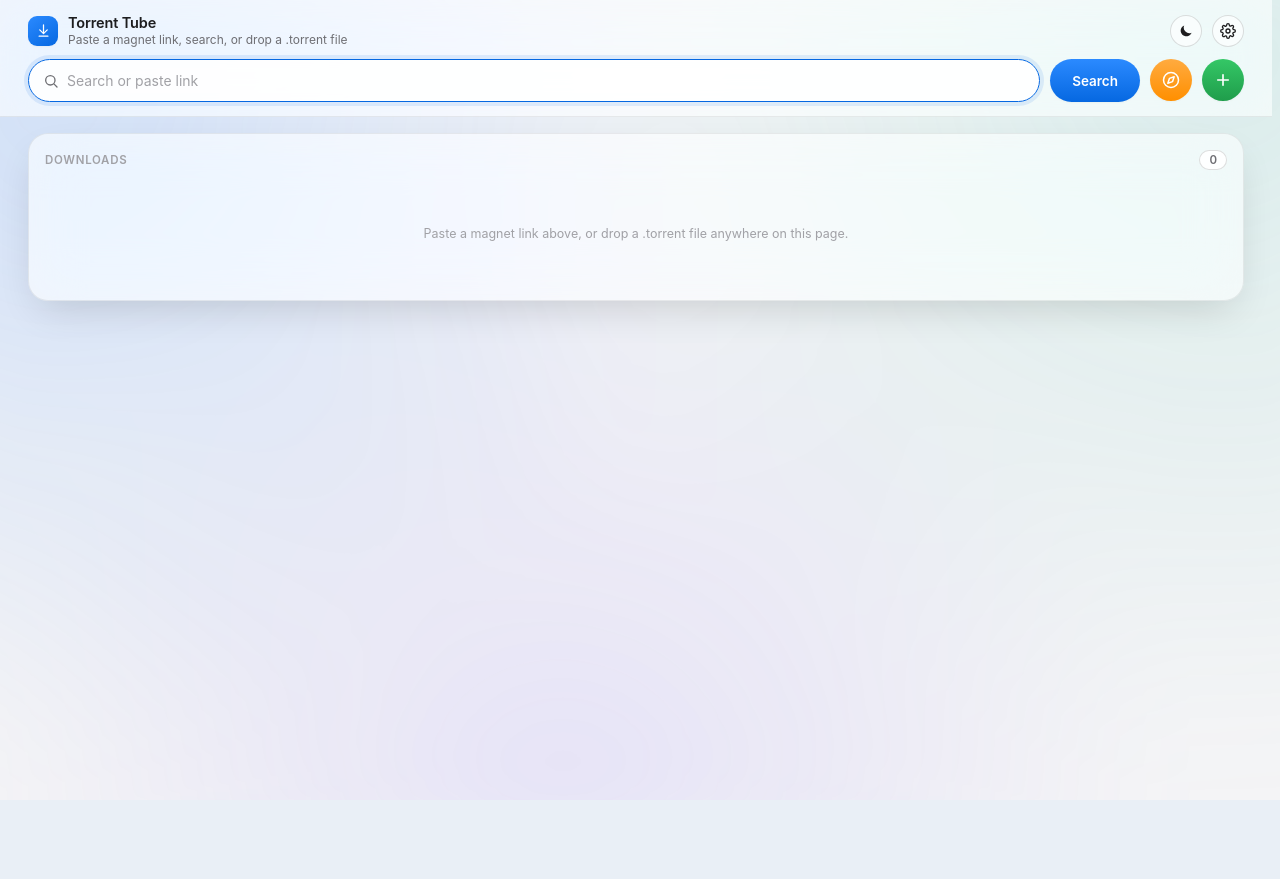
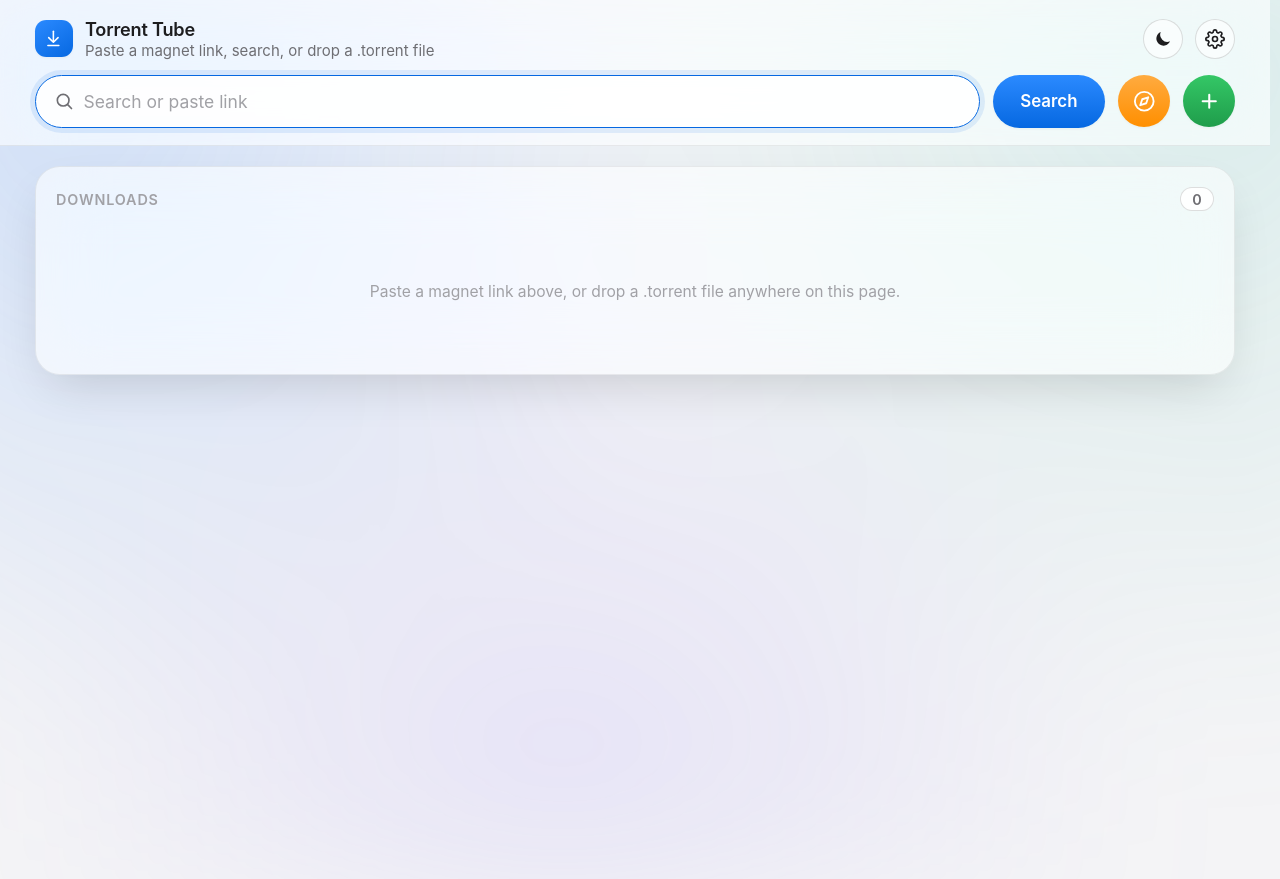
Before and after one commit to artemsvit/Torrent-Tube, a Flask app: page / in a window 1280 px wide. Shown: the top 879 px of the page. Before the commit the page ends 343 px from the top, so only its background shows below. Run offline with Flask 3, Linux system fonts and the light colour scheme; data that the repository does not hold is empty.

Commit message:
Scale up desktop UI ~25% (matches 2 clicks of browser zoom); mobile unchanged
Co-Authored-By: Claude Sonnet 5 <noreply@anthropic.com>

```diff
--- a/templates/index.html
+++ b/templates/index.html
@@ -79,6 +79,11 @@
     -webkit-font-smoothing: antialiased;
     transition: background 0.3s ease, color 0.3s ease;
     min-height: 100vh;
+  }
+
+  /* Desktop-only scale-up (~2 clicks of browser zoom). Mobile stays untouched. */
+  @media (min-width: 641px) {
+    body { zoom: 1.25; }
   }
 
   .bg-decor {
```
